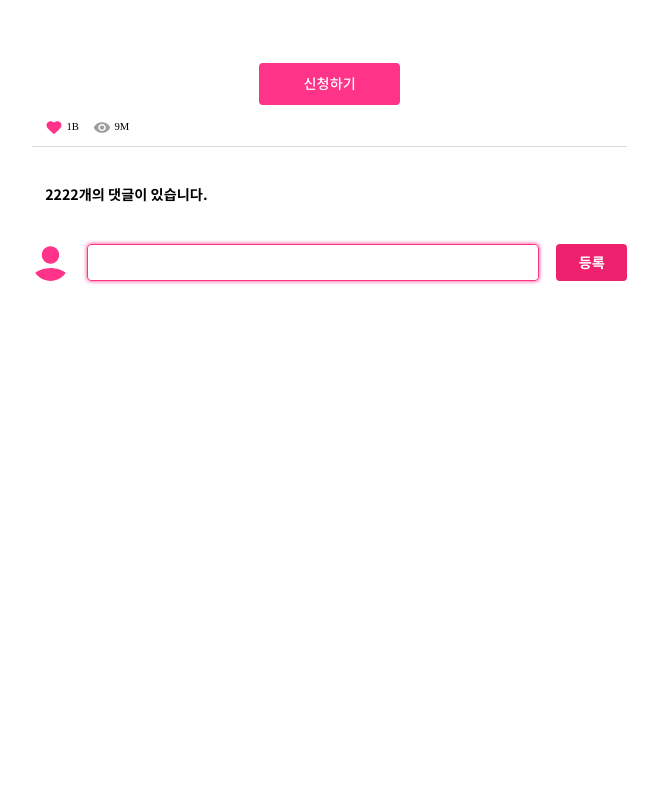
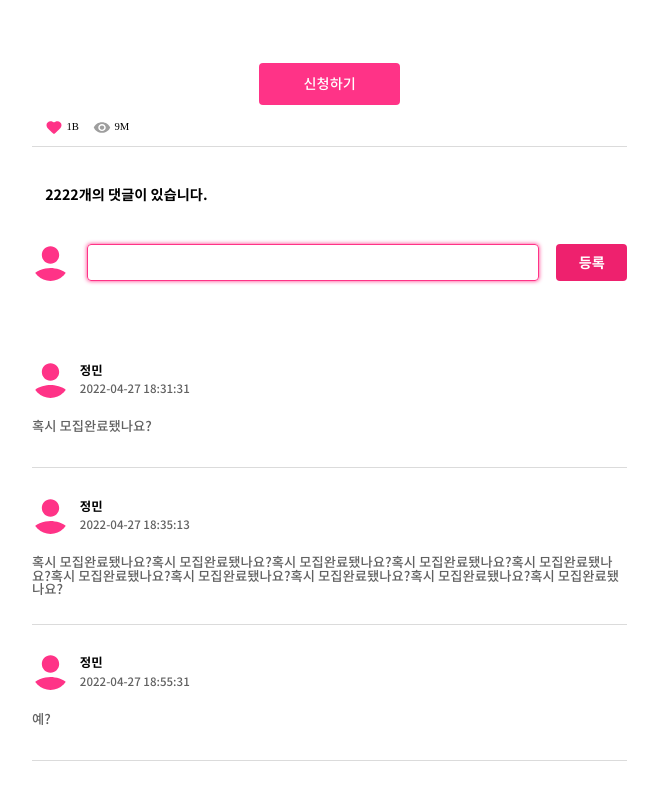
Before and after one commit to 5-TAYO/SSEUKTUDY, a React (Create React App) app in the folder frontend/: page /study/detail/1 in a window 1280 px wide. Shown: the part 628-1428 px from the top of the page, without its empty margins (189-847 px from the left). Before the commit the page ends 1221 px from the top, so only its background shows below. Built offline with nearby package versions, Linux system fonts and the light colour scheme.

Commit message:
feat : 댓글 퍼블리싱 #26

```diff
--- /dev/null
+++ b/frontend/src/components/StudyDetail/Comment.jsx
@@ -0,0 +1,24 @@
+import React from "react";
+import "./Comment.scss";
+import UserDuumyIcon from "@images/Profile.svg";
+import PropTypes from "prop-types";
+
+function Comment({ data: { userName, regDate, desc } }) {
+  return (
+    <div id="comment">
+      <header className="flex">
+        <img className="user-img" src={UserDuumyIcon} alt="유저더미" />
+        <div className="user-info flex column">
+          <p className="user-info__user-name notoBold fs-14">{userName}</p>
+          <p className="user-info__reg-date notoMid fs-13">{regDate}</p>
+        </div>
+      </header>
+      <p className="desc notoMid fs-15">{desc}</p>
+    </div>
+  );
+}
+
+Comment.propTypes = {
+  data: PropTypes.objectOf(PropTypes.string).isRequired
+};
+export default Comment;
--- /dev/null
+++ b/frontend/src/components/StudyDetail/Comment.scss
@@ -0,0 +1,30 @@
+#comment {
+  padding-top: vw(32px);
+  width: 100%;
+  border-bottom: 1px solid $GRAY_DB;
+
+  header {
+    margin-bottom: vw(24px);
+
+    .user-img {
+      margin-right: vw(12px);
+
+      width: vw(42px);
+      height: vw(42px);
+    }
+
+    .user-info {
+      justify-content: space-around;
+
+      &__reg-date {
+        color: $GRAY_61;
+      }
+    }
+  }
+  .desc {
+    margin-bottom: vw(32px);
+    min-height: vw(22px);
+
+    color: $GRAY_61;
+  }
+}
--- a/frontend/src/screens/StudyDetail.jsx
+++ b/frontend/src/screens/StudyDetail.jsx
@@ -6,6 +6,7 @@ import getCounts from "@utils/getCounts";
 import ViewIcon from "@images/View.svg";
 import RedLikeIcon from "@images/Like_Red.svg";
 import { Link, useNavigate } from "react-router-dom";
+import Comment from "@components/StudyDetail/Comment";
 
 function StudyDetail() {
   const [studyInfo, setStudyInfo] = useState();
@@ -21,6 +22,24 @@ function StudyDetail() {
     });
   }, []);
   const navi = useNavigate();
+  const dummy = [
+    {
+      userName: "정민",
+      regDate: "2022-04-27 18:31:31",
+      desc: "혹시 모집완료됐나요?"
+    },
+    {
+      userName: "정민",
+      regDate: "2022-04-27 18:35:13",
+      desc: "혹시 모집완료됐나요?혹시 모집완료됐나요?혹시 모집완료됐나요?혹시 모집완료됐나요?혹시 모집완료됐나요?혹시 모집완료됐나요?혹시 모집완료됐나요?혹시 모집완료됐나요?혹시 모집완료됐나요?혹시 모집완료됐나요?"
+    },
+    {
+      userName: "정민",
+      regDate: "2022-04-27 18:55:31",
+      desc: "예?"
+    }
+  ];
+
   return (
     <div id="study-detail" className="flex">
       <aside>
@@ -110,6 +129,9 @@ function StudyDetail() {
               등록
             </button>
           </div>
+          {dummy.map(comment => (
+            <Comment data={comment} />
+          ))}
         </footer>
       </article>
       <aside>right</aside>
--- a/frontend/src/screens/StudyDetail.scss
+++ b/frontend/src/screens/StudyDetail.scss
@@ -91,7 +91,7 @@
         margin: vw(46px) 0 vw(47px) vw(15px);
       }
       .comment {
-        margin-bottom: vw(89px);
+        margin-bottom: vw(57px); // 89-32
         &__user-img {
           margin-right: vw(20px);
 
```
